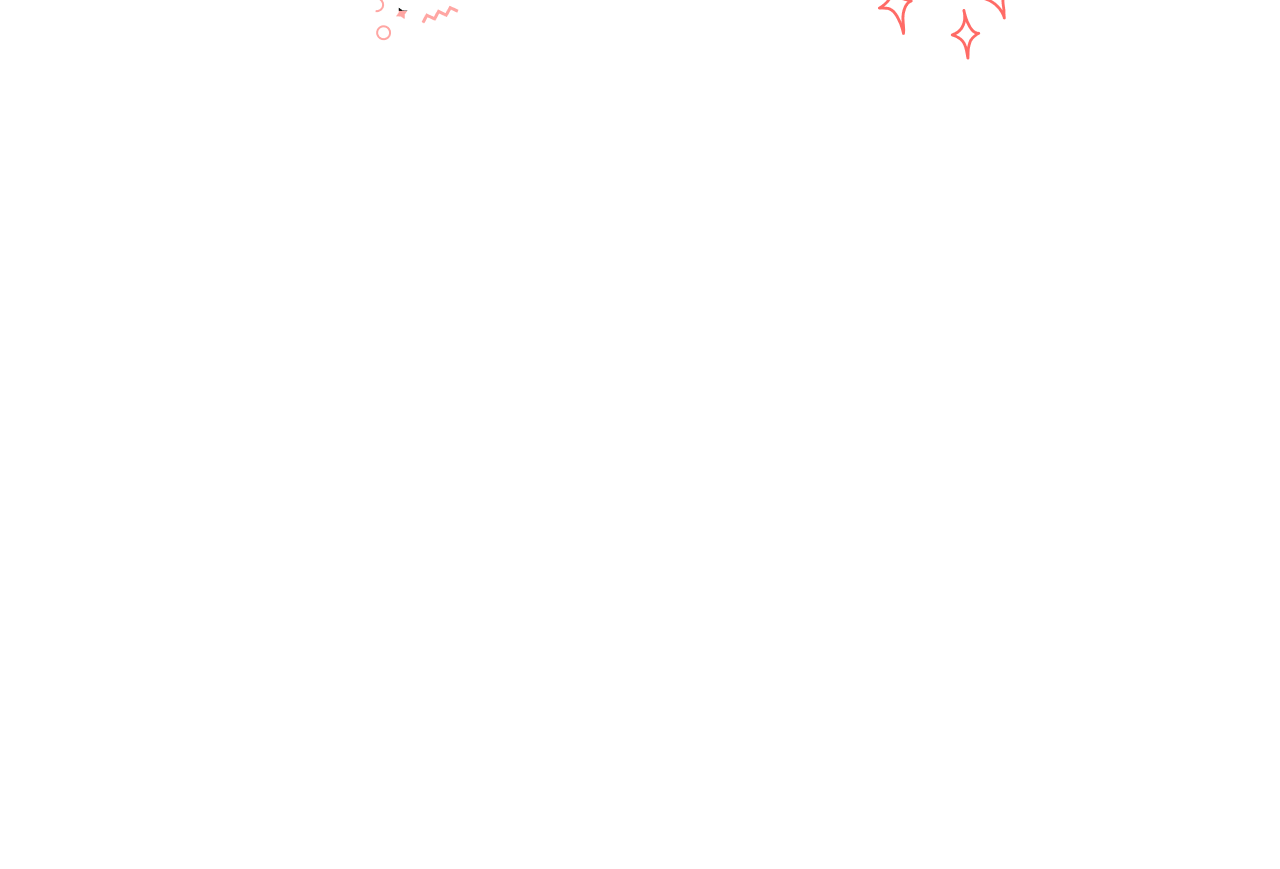
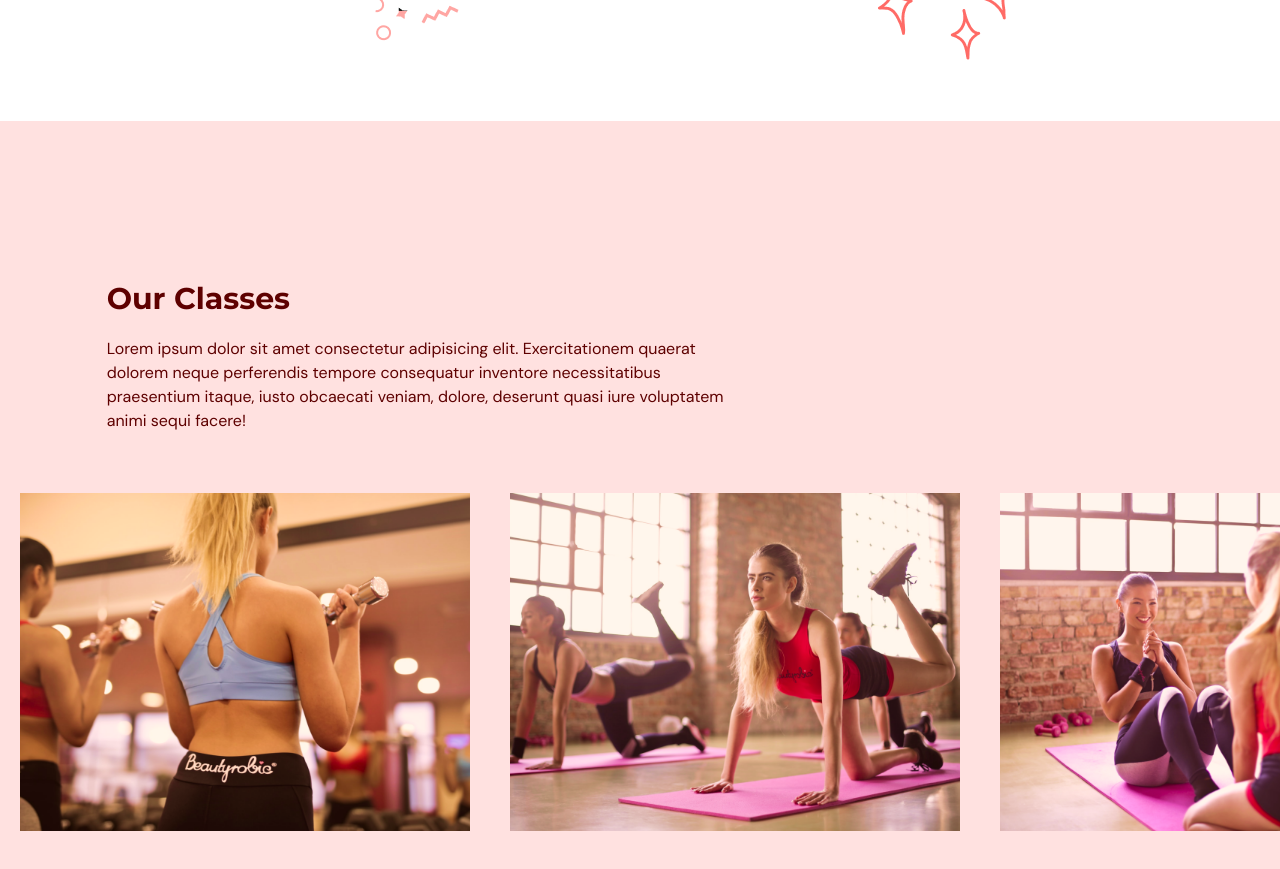
Before and after one commit to hemantaad/flex-gym, a React (Vite) app: page / in a window 1280 px wide. Shown: the part 2080-2949 px from the top of the page. Before the commit the page ends 2201 px from the top, so only its background shows below. Built offline with nearby package versions, Linux system fonts and the light colour scheme.

Commit message:
Added classes component.

```diff
--- a/src/App.tsx
+++ b/src/App.tsx
@@ -3,6 +3,7 @@ import Navbar from "./components/Navbar";
 import { SelectedPage } from "./configs/enums";
 import Home from "./components/Home";
 import Benefits from "./components/Benefits";
+import Classes from "./components/Classes";
 
 function App() {
   const [selectedPage, setSelectedPage] = useState(SelectedPage.Home);
@@ -30,6 +31,7 @@ function App() {
       />
       <Home setSelectedPage={handleSelectedPage} />
       <Benefits setSelectedPage={handleSelectedPage} />
+      <Classes setSelectedPage={handleSelectedPage} />
     </div>
   );
 }
--- /dev/null
+++ b/src/components/Classes.tsx
@@ -0,0 +1,94 @@
+import { motion } from "framer-motion";
+import { SelectedPage } from "../configs/enums";
+import image1 from "../assets/image1.png";
+import image2 from "../assets/image2.png";
+import image3 from "../assets/image3.png";
+import image4 from "../assets/image4.png";
+import image5 from "../assets/image5.png";
+import image6 from "../assets/image6.png";
+import HText from "./HText";
+
+interface ClassType {
+  name: string;
+  description: string;
+  image: string;
+}
+
+interface Props {
+  setSelectedPage(page: SelectedPage): void;
+}
+
+const Classes = ({ setSelectedPage }: Props) => {
+  const classes: ClassType[] = [
+    {
+      name: "Weigth Training Classes",
+      description:
+        "Lorem ipsum, dolor sit amet consectetur adipisicing elit. Quia nostrum provident possimus maxime molestiae est?",
+      image: image1,
+    },
+    {
+      name: "Yoga Classes",
+      description:
+        "Lorem ipsum, dolor sit amet consectetur adipisicing elit. Quia nostrum provident possimus maxime molestiae est?",
+      image: image2,
+    },
+    {
+      name: "Ab Core Classes",
+      description:
+        "Lorem ipsum, dolor sit amet consectetur adipisicing elit. Quia nostrum provident possimus maxime molestiae est?",
+      image: image3,
+    },
+    {
+      name: "Adventure Classes",
+      description:
+        "Lorem ipsum, dolor sit amet consectetur adipisicing elit. Quia nostrum provident possimus maxime molestiae est?",
+      image: image4,
+    },
+    {
+      name: "Fitness Classes",
+      description:
+        "Lorem ipsum, dolor sit amet consectetur adipisicing elit. Quia nostrum provident possimus maxime molestiae est?",
+      image: image5,
+    },
+    {
+      name: "Training Classes",
+      description:
+        "Lorem ipsum, dolor sit amet consectetur adipisicing elit. Quia nostrum provident possimus maxime molestiae est?",
+      image: image6,
+    },
+  ];
+
+  return (
+    <section id="classes" className="w-full bg-primary-100 py-40">
+      <motion.div onViewportEnter={() => setSelectedPage(SelectedPage.Classes)}>
+        <div className="mx-auto w-5/6">
+          <div className="lg:w-3/5">
+            <HText>Our Classes</HText>
+            <p className="py-5">
+              Lorem ipsum dolor sit amet consectetur adipisicing elit.
+              Exercitationem quaerat dolorem neque perferendis tempore
+              consequatur inventore necessitatibus praesentium itaque, iusto
+              obcaecati veniam, dolore, deserunt quasi iure voluptatem animi
+              sequi facere!
+            </p>
+          </div>
+        </div>
+        <div className="mt-10 h-[353px] w-full overflow-x-auto overflow-y-hidden">
+          <ul className="w-[2800px] whitespace-nowrap">
+            {classes.map((item) => (
+              <li className="relative mx-5 inline-block h-[380px] w-[450px]">
+                <div className="p-5 absolute z-30 flex h-[380px] w-[450px] flex-col items-center justify-center whitespace-normal bg-primary-500 text-center text-white opacity-0 transition duration-500 hover:opacity-90">
+                  <p className="text-2xl">{item.name}</p>
+                  <p className="mt-5">{item.description}</p>
+                </div>
+                <img src={item.image} alt={item.image} />
+              </li>
+            ))}
+          </ul>
+        </div>
+      </motion.div>
+    </section>
+  );
+};
+
+export default Classes;
```
